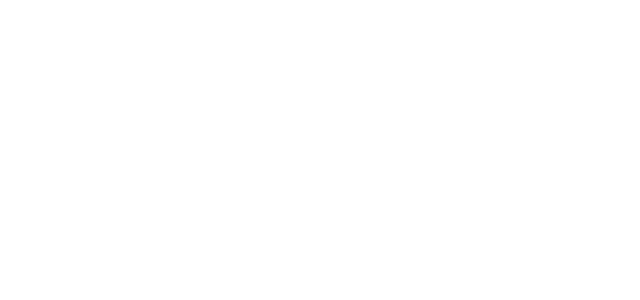
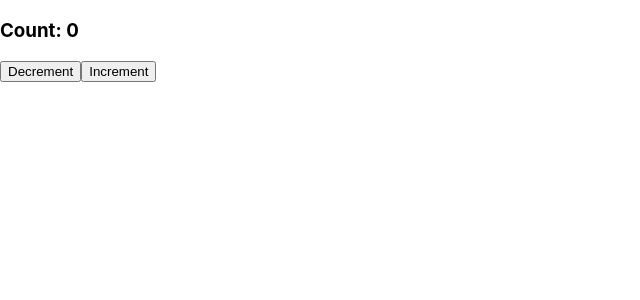
Before and after one commit to bradcochi/react-hooks, a React (Create React App) app: page /usememo in a window 1280 px wide. Before the commit this address had no page. Shown: the top 300 px of the page, without its empty margins (0-640 px from the left). Built offline with nearby package versions, Linux system fonts and the light colour scheme.

Commit message:
updated app structure to remove errors

```diff
--- a/src/App.js
+++ b/src/App.js
@@ -1,6 +1,7 @@
 import { Routes, Route } from "react-router-dom";
 import UseState from "./UseState";
 import UseEffect from "./UseEffect";
+import UseMemo from "./UseMemo";
 
 function App() {
   return (
@@ -9,6 +10,7 @@
         <Routes>
           <Route path="/usestate" element={<UseState />} />
           <Route path="/useeffect" element={<UseEffect />} />
+          <Route path="/usememo" element={<UseMemo />} />
         </Routes>
       </main>
     </div>
--- /dev/null
+++ b/src/UseMemo.jsx
@@ -0,0 +1,15 @@
+import { useState } from "react";
+
+function useMemo() {
+  const [count, setCount] = useState(0);
+
+  return (
+    <div>
+      <h3>Count: {count}</h3>
+      <button onClick={() => setCount(count - 1)}>Decrement</button>
+      <button onClick={() => setCount(count + 1)}>Increment</button>
+    </div>
+  );
+}
+
+export default useMemo;
```
